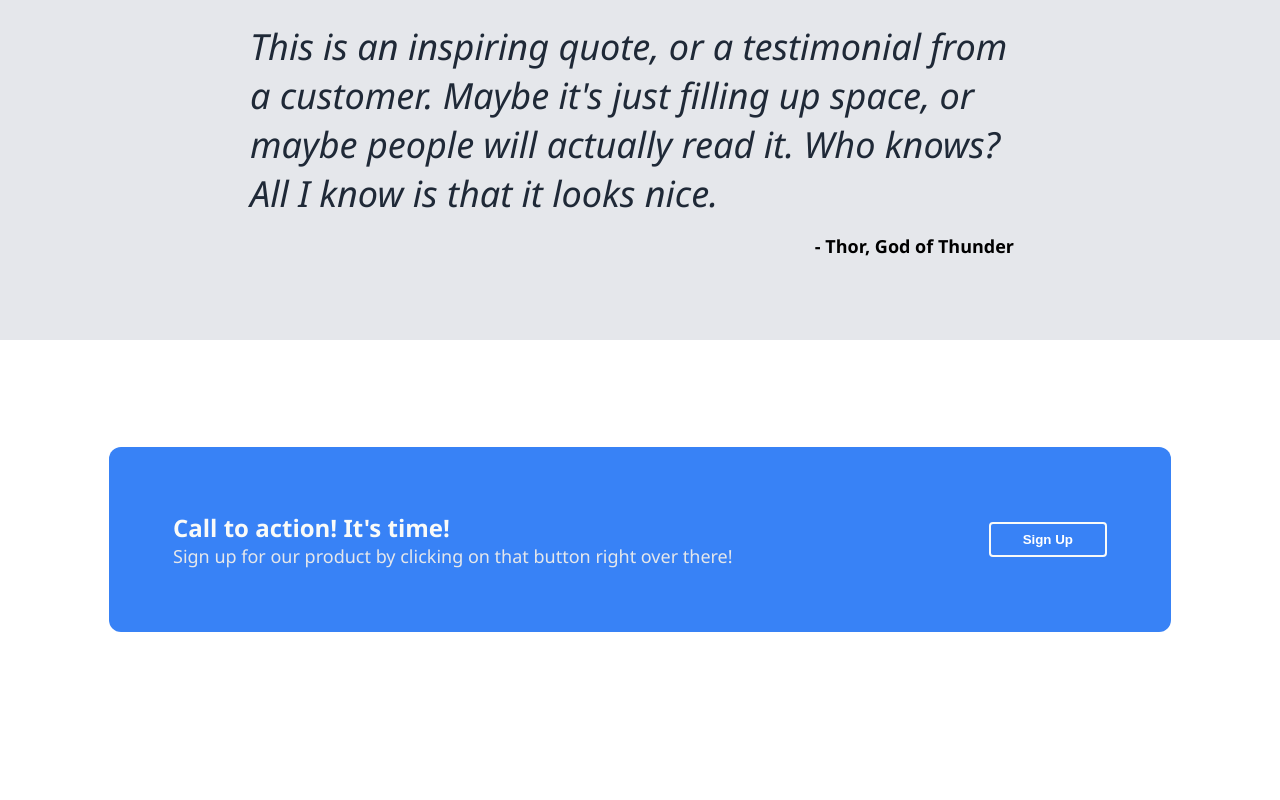
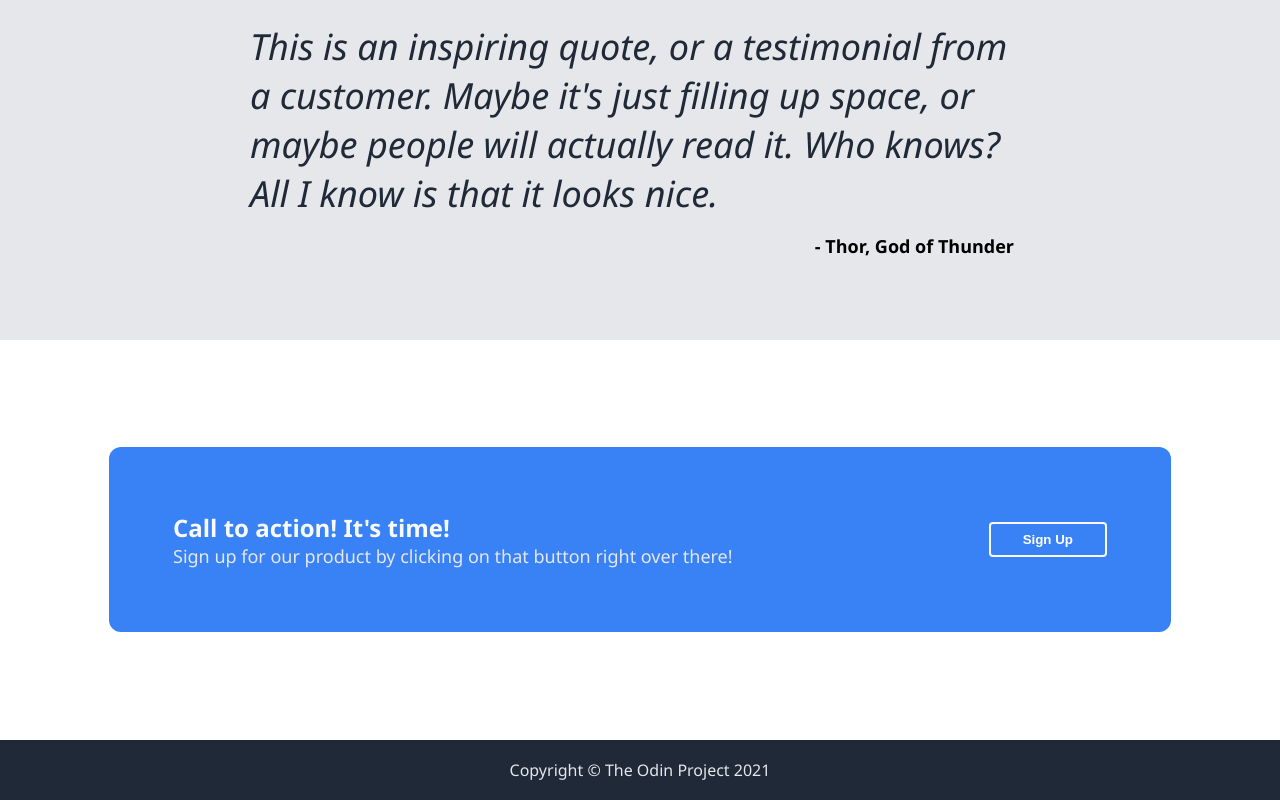
Before and after one commit to Cerenar/odin-landing, a plain HTML site: page index.html in a window 1280 px wide. Shown: the part 981-1781 px from the top of the page. Before the commit the page ends 1721 px from the top, so only its background shows below. Drawn offline with Linux system fonts and the light colour scheme.

Commit message:
Final commit for now. Added footer, updated README

```diff
--- a/index.html
+++ b/index.html
@@ -73,7 +73,7 @@
 		</div>
 
 		<div class="footer">
-
+			<div>Copyright © The Odin Project 2021</div>
 		</div>
 	</div>
 </body>
--- a/styles.css
+++ b/styles.css
@@ -192,3 +192,12 @@ button {
 	border-width: 2px;
 	border-color: #F9FAF8;
 }
+
+.footer {
+	height: 60px;
+	background-color: #1F2937;
+	color: #E5E7EB;
+	display: flex;
+	justify-content: center;
+	align-items: center;
+}
```
Also changed, not shown: 1 other file.
